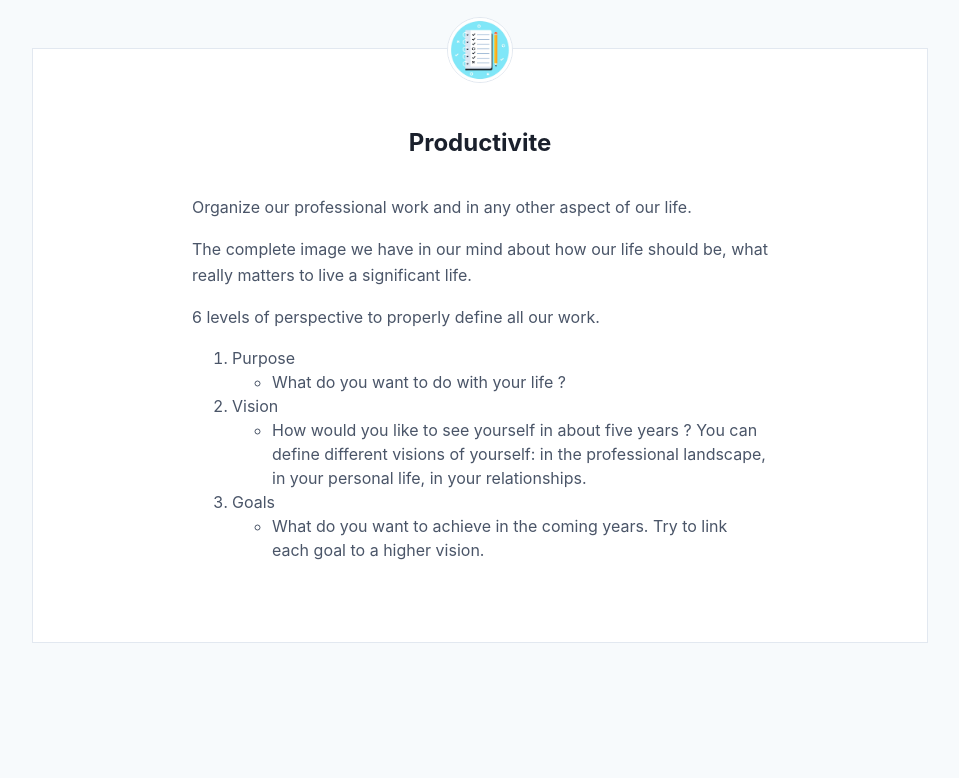
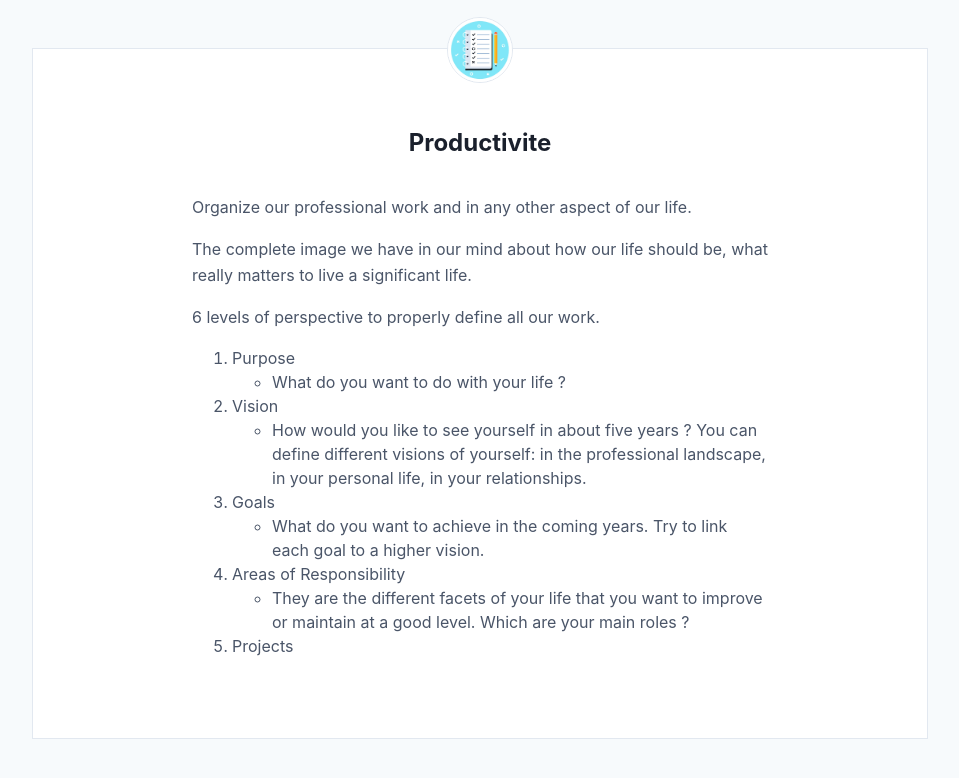
Before and after one commit to greglejeune/blog, a Jekyll site: the page built from _posts/2020-02-29-productivity.md, in a window 1280 px wide. Shown: the top 778 px of the page, without its empty margins (160-1119 px from the left). Built offline with Jekyll 4.4.1, drawn with Linux system fonts in a browser that asks for light colours.

Commit message:
Update 2020-02-29-productivity.md

```diff
--- a/_posts/2020-02-29-productivity.md
+++ b/_posts/2020-02-29-productivity.md
@@ -33,5 +33,12 @@ categories: gdp
         What do you want to achieve in the coming years. Try to link each goal to a higher vision.
       </li>
     </ul>
+    <li>Areas of Responsibility</li>
+    <ul>
+      <li>
+        They are the different facets of your life that you want to improve or maintain at a good level. Which are your main roles ?
+      </li>
+    </ul>
+    <li>Projects</li>
   </ol>
 </div>
```
